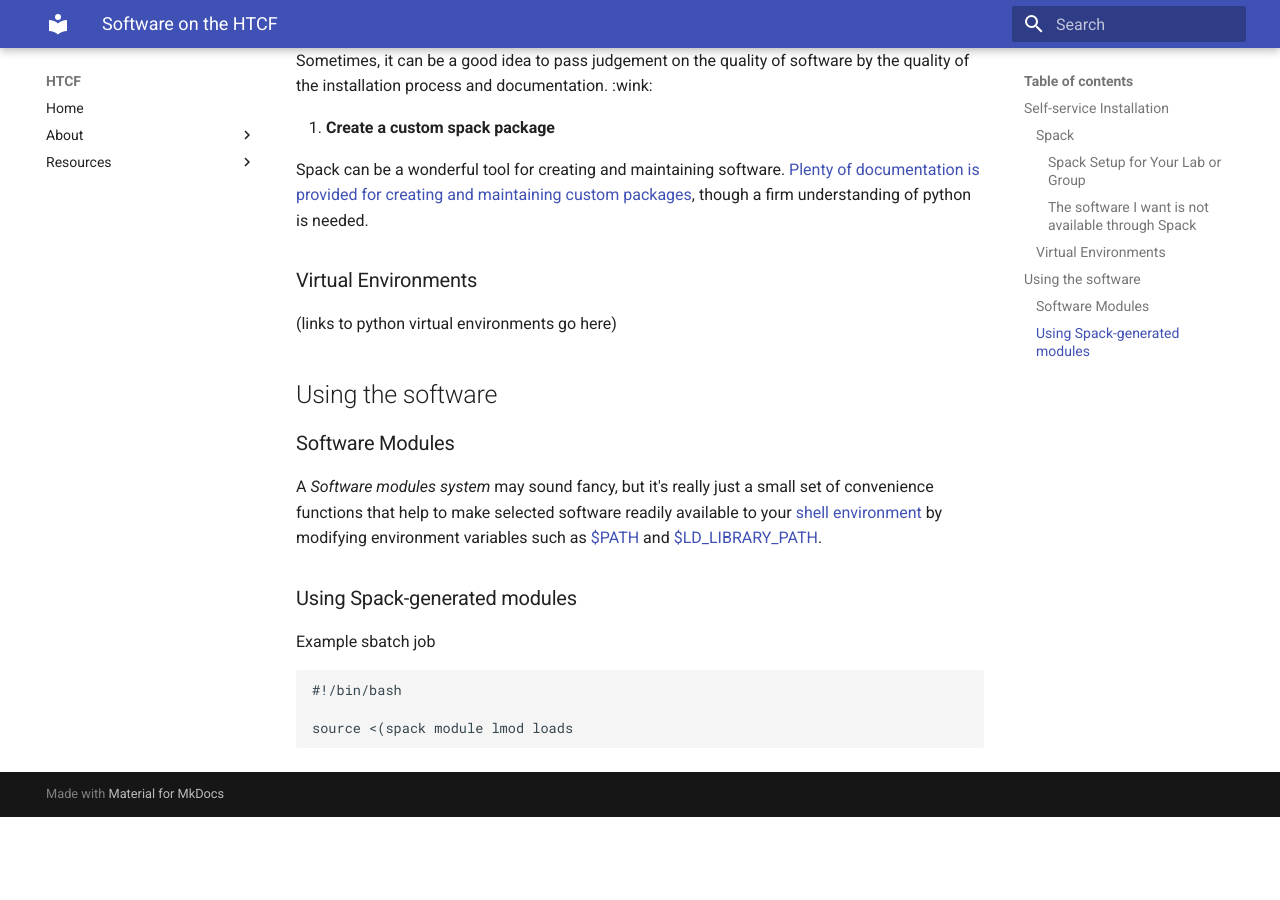
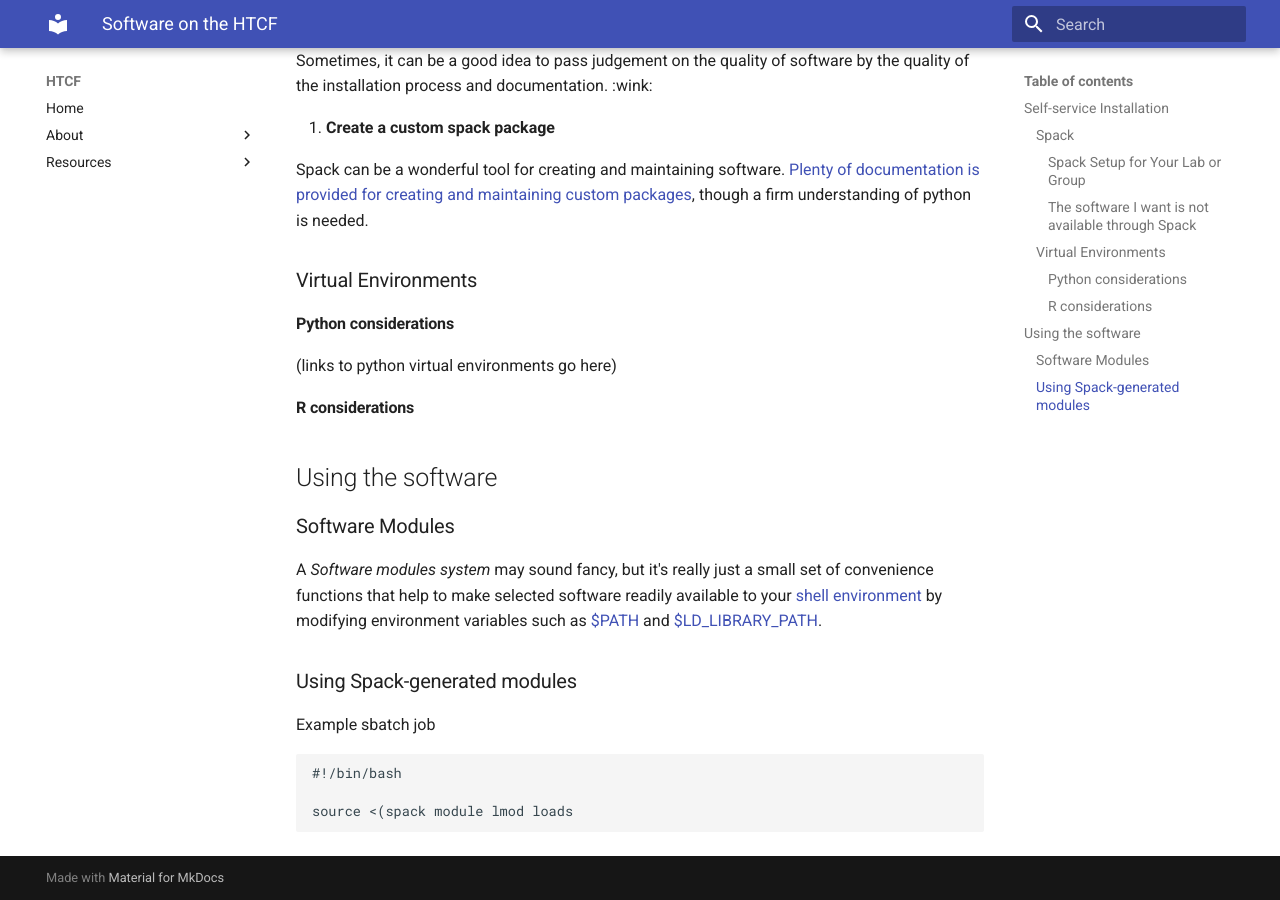
Before and after one commit to htcf/docs, an MkDocs documentation site: the page built from docs/software_new.md, in a window 1280 px wide and 900 px high, scrolled down 1155 px. Built offline with MkDocs 1.6.1 and Material for MkDocs 9.7.7, drawn with Linux system fonts in a browser that asks for light colours; before the commit the page ends 1972 px from its top, so only the background shows below that.

Commit message:
Update software_new.md

```diff
--- a/docs/software_new.md
+++ b/docs/software_new.md
@@ -47,8 +47,11 @@ When needed software is not readily accessible via Spack, there are a few option
 
 ### Virtual Environments
 
+####  Python considerations
+
 (links to python virtual environments go here)
 
+#### R considerations
 
 ## Using the software
 
```
